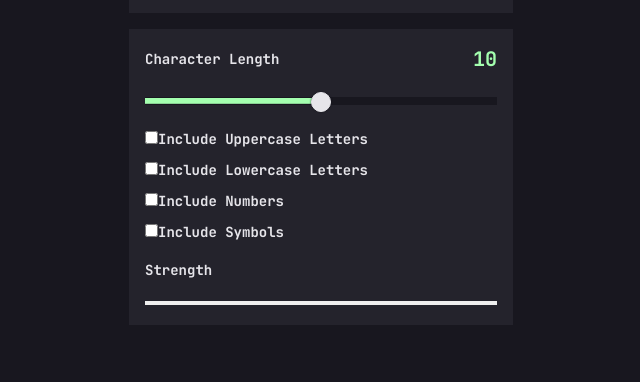
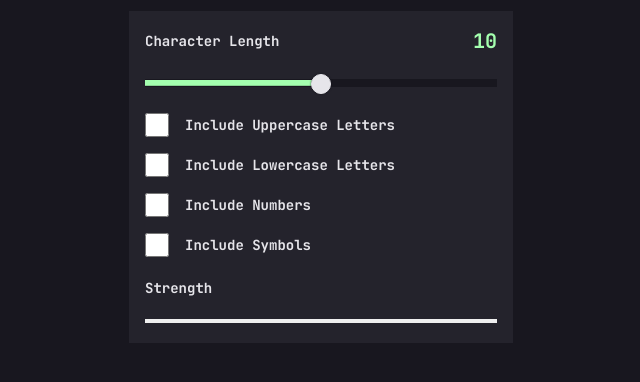
Before and after one commit to sree-lakshmi-n/password-generator-app, a website: page index.html in a window 1280 px wide. Shown: the part 280-662 px from the top of the page, without its empty margins (319-959 px from the left). Drawn offline with nearby package versions, Linux system fonts and the light colour scheme; files that its build step writes are made by us from their sources.

Commit message:
section-settings__checkbox-container and checkbox styling

```diff
--- a/sass/base/_checkbox-container.scss
+++ b/sass/base/_checkbox-container.scss
@@ -1,3 +1,14 @@
 .section-settings__checkbox {
   @include flex-col-gap;
+  &-container {
+    @include flex-center;
+    justify-content: flex-start;
+    gap: 0.8rem;
+  }
 }
+.checkbox {
+  width: 2.4rem;
+  height: 2.4rem;
+  color: $very-dark-grey;
+  accent-color: $neon-green;
+}
```
